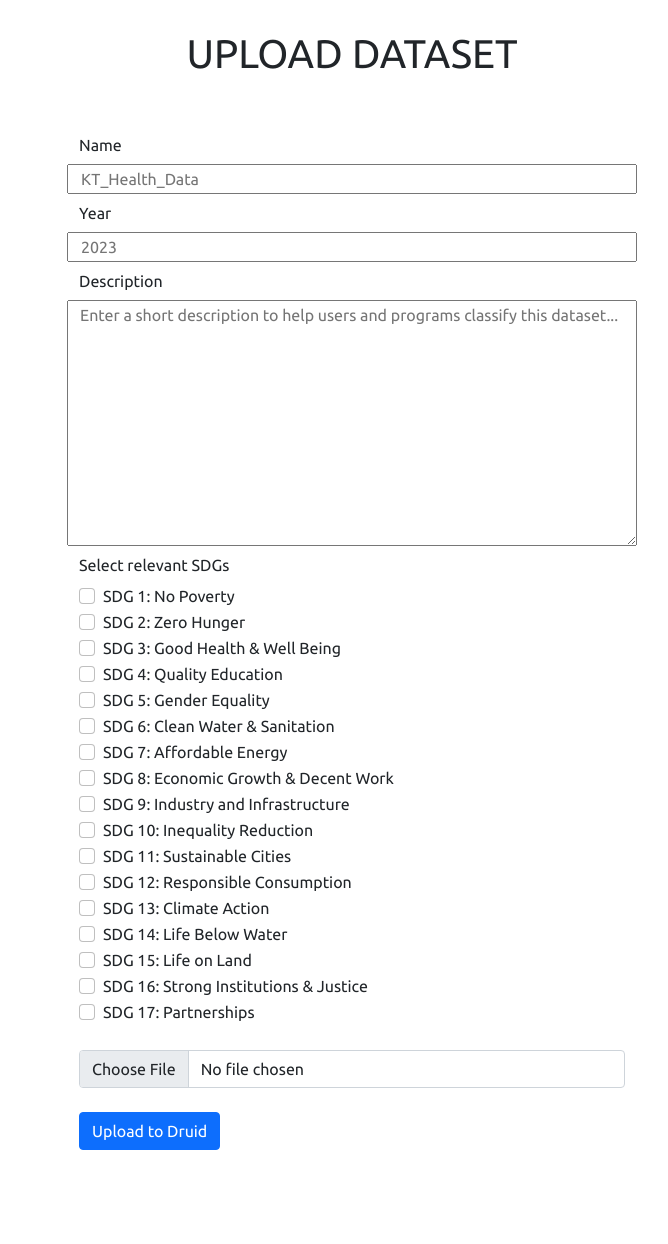
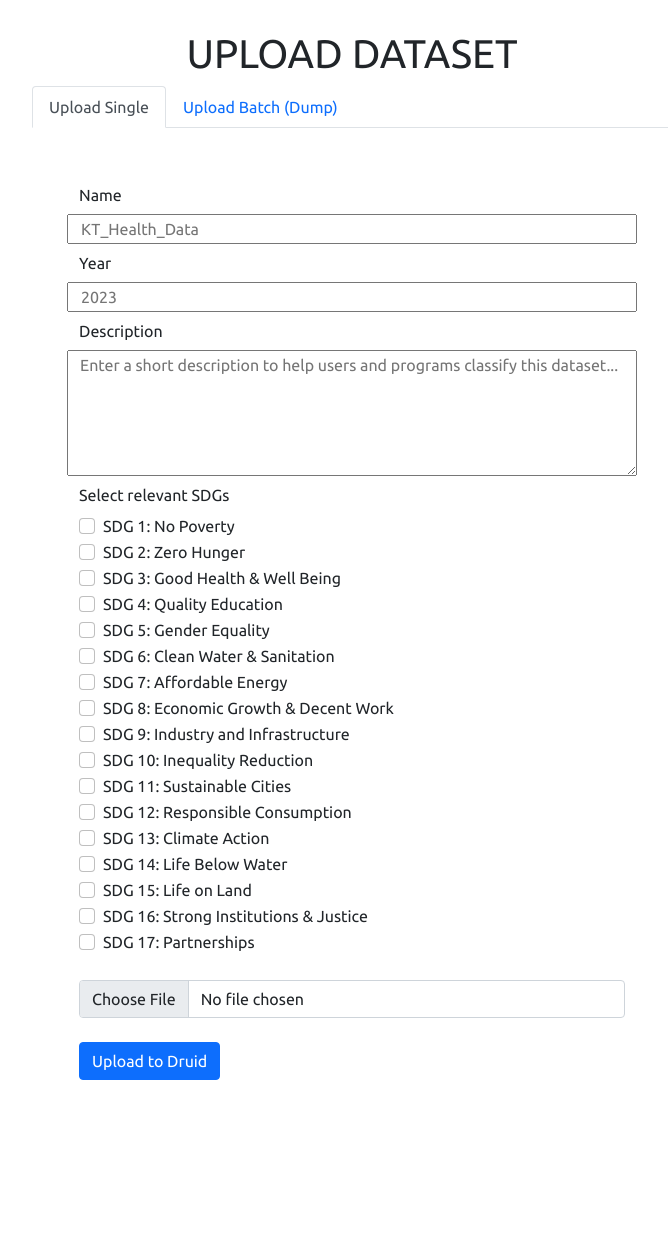
Before and after one commit to SivaCharan123/KDL_SRIP23, a PHP site: page /form-upload.php in a window 1280 px wide. Shown: the whole page, without its empty margins (288-956 px from the left). After the commit the page ends 1080 px from the top, so only its background shows below. Run offline with PHP 8.4, Linux system fonts and the light colour scheme; some libraries are stand-ins or nearby versions.

Commit message:
implement multiple file upload

```diff
--- a/data_ingestion/form-upload.php
+++ b/data_ingestion/form-upload.php
@@ -1,38 +1,65 @@
 <!DOCTYPE html>
 <html>
+
 <head>
     <title>Upload a File</title>
     <meta charset="UTF-8">
     <meta http-equiv="X-UA-Compatible" content="IE=edge">
     <meta name="viewport" content="width=device-width, initial-scale=1.0">
-        <link href="https://cdn.jsdelivr.net/npm/bootstrap@5.0.1/dist/css/bootstrap.min.css" rel="stylesheet" integrity="sha384-+0n0xVW2eSR5OomGNYDnhzAbDsOXxcvSN1TPprVMTNDbiYZCxYbOOl7+AMvyTG2x" crossorigin="anonymous">
+    <link href="https://cdn.jsdelivr.net/npm/bootstrap@5.0.1/dist/css/bootstrap.min.css" rel="stylesheet"
+        integrity="sha384-+0n0xVW2eSR5OomGNYDnhzAbDsOXxcvSN1TPprVMTNDbiYZCxYbOOl7+AMvyTG2x" crossorigin="anonymous">
+    <link rel="stylesheet" href="https://cdnjs.cloudflare.com/ajax/libs/font-awesome/6.4.0/css/all.min.css"
+        integrity="sha512-iecdLmaskl7CVkqkXNQ/ZH/XLlvWZOJyj7Yy7tcenmpD1ypASozpmT/E0iPtmFIB46ZmdtAc9eNBvH0H/ZpiBw=="
+        crossorigin="anonymous" referrerpolicy="no-referrer" />
     <link href="styles/google-font.css" rel="stylesheet" type="text/css" />
     <link href="styles/styles.css" rel="stylesheet" type="text/css" />
     <script src="https://ajax.googleapis.com/ajax/libs/jquery/1.9.1/jquery.min.js"></script>
+    <script src="js/upload-batch.js"></script>
 </head>
+
 <body>
     <div class='section'>
         <div class='gfont'>
-                <center><h1>UPLOAD DATASET</h1></center>
+            <center>
+                <h1>UPLOAD DATASET</h1>
+            </center>
+            <nav>
+                <div class="nav nav-tabs" id="nav-tab" role="tablist">
+                    <button class="nav-link active" id="nav-upload-tab" data-bs-toggle="tab"
+                        data-bs-target="#nav-upload" type="button" role="tab" aria-controls="nav-upload"
+                        aria-selected="true">Upload Single</button>
+                    <button class="nav-link" id="nav-upload-data-dump-tab" data-bs-toggle="tab"
+                        data-bs-target="#nav-upload-data-dump" type="button" role="tab"
+                        aria-controls="nav-upload-data-dump" aria-selected="false">Upload Batch (Dump)</button>
+                </div>
+            </nav>
+            <div class="tab-content" id="nav-tabContent">
+                <!--- UPLOAD DATA FORM --->
+                <div class="tab-pane fade show active" id="nav-upload" role="tabpanel" aria-labelledby="nav-upload-tab">
                     <div class="container-lg">
                         <div class="row justify-content-center my-5">
                             <div class="col-lg-6">
-                            <form class="form-horizontal" action="upload.php" method="post" enctype="multipart/form-data">
+                                <form class="form-horizontal" action="upload.php" method="post"
+                                    enctype="multipart/form-data">
                                     <div class="form-group row">
                                         <label for="csv_name" class="col-sm-2 col-form-label">Name</label>
                                         <input type="text" id="csv_name" name="csv_name" placeholder="KT_Health_Data">
                                     </div>
                                     <div class="form-group row">
                                         <label for="csv_year" class="col-sm-2 col-form-label">Year</label>
-                                    <input type="number" id="csv_year" name="csv_year" min="2000" max="2100" placeholder="2023">
+                                        <input type="number" id="csv_year" name="csv_year" min="2000" max="2100"
+                                            placeholder="2023">
                                     </div>
                                     <div class="form-group row">
                                         <label for="csv_description" class="col-sm-2 col-form-label">Description</label>
-                                    <textarea name="csv_description" clas="form-control" placeholder="Enter a short description to help users and programs classify this dataset..." cols="50" rows="10"></textarea>
+                                        <textarea name="csv_description" clas="form-control"
+                                            placeholder="Enter a short description to help users and programs classify this dataset..."
+                                            cols="50" rows="5"></textarea>
                                     </div>
                                     <div class="form-group row">
                                         <div class="sdg-checkboxes">
-                                    <label for="csv_sdg[]" class="col-sm-4 col-form-label">Select relevant SDGs</label>
+                                            <label for="csv_sdg[]" class="col-sm-4 col-form-label">Select relevant
+                                                SDGs</label>
                                             <script src="js/generate-checkboxes.js"></script>
                                         </div>
                                     </div>
@@ -49,7 +76,59 @@
                         </div>
                     </div>
                 </div>
+                <!--- DUMP DATA FORM -->
+                <div class="tab-pane fade" id="nav-upload-data-dump" role="tabpanel"
+                    aria-labelledby="nav-upload-data-dump-tab">
+                    <div class="container-lg">
+                        <div class="row justify-content-center my-5">
+                            <div class="col-lg-6">
+                                <form class="form-horizontal" action="upload-batch.php" method="post"
+                                    enctype="multipart/form-data">
+                                    <div class="form-group row">
+                                        <label for="batch_name" class="col-sm-2 col-form-label">Name</label>
+                                        <input type="text" id="batch_name" name="batch_name"
+                                            placeholder="KT_MOE_DATADUMP">
                                     </div>
-        <script src="https://cdn.jsdelivr.net/npm/bootstrap@5.0.1/dist/js/bootstrap.bundle.min.js" integrity="sha384-gtEjrD/SeCtmISkJkNUaaKMoLD0//ElJ19smozuHV6z3Iehds+3Ulb9Bn9Plx0x4" crossorigin="anonymous"></script>
+                                    <div class="form-group row">
+                                        <label for="batch_year" class="col-sm-2 col-form-label">Year</label>
+                                        <input type="number" id="batch_year" name="batch_year" placeholder="2023">
+                                    </div>
+                                    <div class="form-group row">
+                                        <label for="batch_description"
+                                            class="col-sm-2 col-form-label">Description</label>
+                                        <textarea name="batch_description" id="batch_description" clas="form-control"
+                                            placeholder="Enter a short description to help users and programs classify this data dump..."
+                                            cols="50" rows="5"></textarea>
+                                    </div>
+                                    <div class="form-group row">
+                                        <div class="col-12 col-md-12 my-5">
+                                            <div class="control-group" id="fields">
+                                                <div class="controls">
+                                                    <div class="entry input-group upload-input-group">
+                                                        <input class="form-control" name="batch_files[]" id="batch_files[]" type="file">
+                                                        <button class="btn btn-upload btn-success btn-add"
+                                                            type="button">
+                                                            <i class="fa fa-plus"></i>
+                                                        </button>
+                                                    </div>
+                                                </div>
+                                            </div>
+                                        </div>
+                                    </div>
+                                    <div class="form-group row">
+                                        <button type="submit" class="btn btn-primary mb-3">Upload Dump</button>
+                                    </div>
+                                </form>
+                            </div>
+                        </div>
+                    </div>
+                </div>
+            </div>
+        </div>
+    </div>
+    <script src="https://cdn.jsdelivr.net/npm/bootstrap@5.0.1/dist/js/bootstrap.bundle.min.js"
+        integrity="sha384-gtEjrD/SeCtmISkJkNUaaKMoLD0//ElJ19smozuHV6z3Iehds+3Ulb9Bn9Plx0x4"
+        crossorigin="anonymous"></script>
 </body>
+
 </html>
--- /dev/null
+++ b/data_ingestion/js/upload-batch.js
@@ -0,0 +1,24 @@
+/*
+    Multiple file upload functionality.
+    Adds more file upload buttons, as well as the trash icon to delete.
+*/
+$(function() {
+    $(document).on('click', '.btn-add', function(e) {
+        e.preventDefault();
+
+        var controlForm = $('.controls:first'),
+            currentEntry = $(this).parents('.entry:first'),
+            newEntry = $(currentEntry.clone()).appendTo(controlForm);
+
+        newEntry.find('input').val('');
+        controlForm.find('.entry:not(:last) .btn-add')
+            .removeClass('btn-add').addClass('btn-remove')
+            .removeClass('btn-success').addClass('btn-danger')
+            .html('<span class="fa fa-trash"></span>');
+    }).on('click', '.btn-remove', function(e) {
+        $(this).parents('.entry:first').remove();
+
+        e.preventDefault();
+        return false;
+    });
+});
--- a/data_ingestion/styles/styles.css
+++ b/data_ingestion/styles/styles.css
@@ -5,10 +5,10 @@
     padding-left: 0;
 }
 
-p > code,
-li > code,
-dd > code,
-td > code {
+p>code,
+li>code,
+dd>code,
+td>code {
     background: #ffeff0;
     word-wrap: break-word;
     box-decoration-break: clone;
@@ -16,29 +16,49 @@ td > code {
     border-radius: .2rem;
 }
 
-.error
-{
+.error {
     width: 50%;
-  display:block;
+    display: block;
     padding-top: 0.5%;
     padding-bottom: 0.5%;
-  background-color:#770000;
-  color:#FFFFFF;
+    background-color: #770000;
+    color: #FFFFFF;
     text-align: center;
     margin: auto;
     box-shadow: rgba(0, 0, 0, 0.25) 0px 54px 55px, rgba(0, 0, 0, 0.12) 0px -12px 30px, rgba(0, 0, 0, 0.12) 0px 4px 6px, rgba(0, 0, 0, 0.17) 0px 12px 13px, rgba(0, 0, 0, 0.09) 0px -3px 5px;
 }
 
-
-.notification
-{
+.notification {
     width: 50%;
-  display:block;
+    display: block;
     padding-top: 0.5%;
     padding-bottom: 0.5%;
-  background-color:#617202;
-  color:#FFFFFF;
+    background-color: #2d3ab1;
+    color: #FFFFFF;
     text-align: center;
     margin: auto;
     box-shadow: rgba(0, 0, 0, 0.25) 0px 54px 55px, rgba(0, 0, 0, 0.12) 0px -12px 30px, rgba(0, 0, 0, 0.12) 0px 4px 6px, rgba(0, 0, 0, 0.17) 0px 12px 13px, rgba(0, 0, 0, 0.09) 0px -3px 5px;
 }
+
+.nav {
+    width: 50%;
+    margin-left: 25%;
+}
+
+.btn-add {
+    height: 38px;
+}
+
+.btn-upload {
+    padding: 10px 10px -8px -8px;
+    margin-left: 10px;
+}
+
+.upload-input-group {
+    margin-bottom: 10px;
+}
+
+.input-group>.custom-select:not(:last-child),
+.input-group>.form-control:not(:last-child) {
+    height: 38px;
+}
```
Also changed, not shown: data_ingestion/upload-batch.php (added, +50 -0 lines), data_ingestion/README.md, 3 other files. Lines whose indentation alone changed are shown as unchanged.
